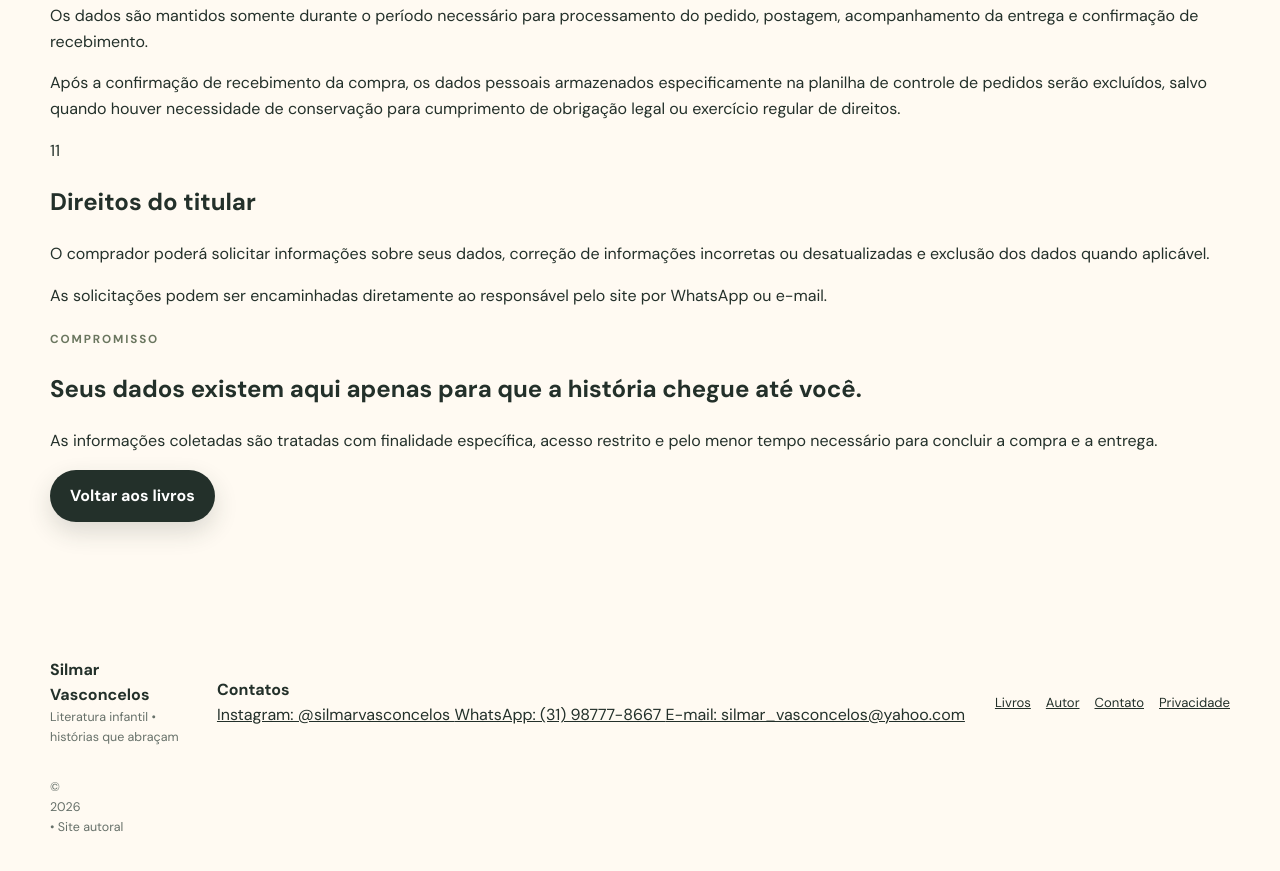
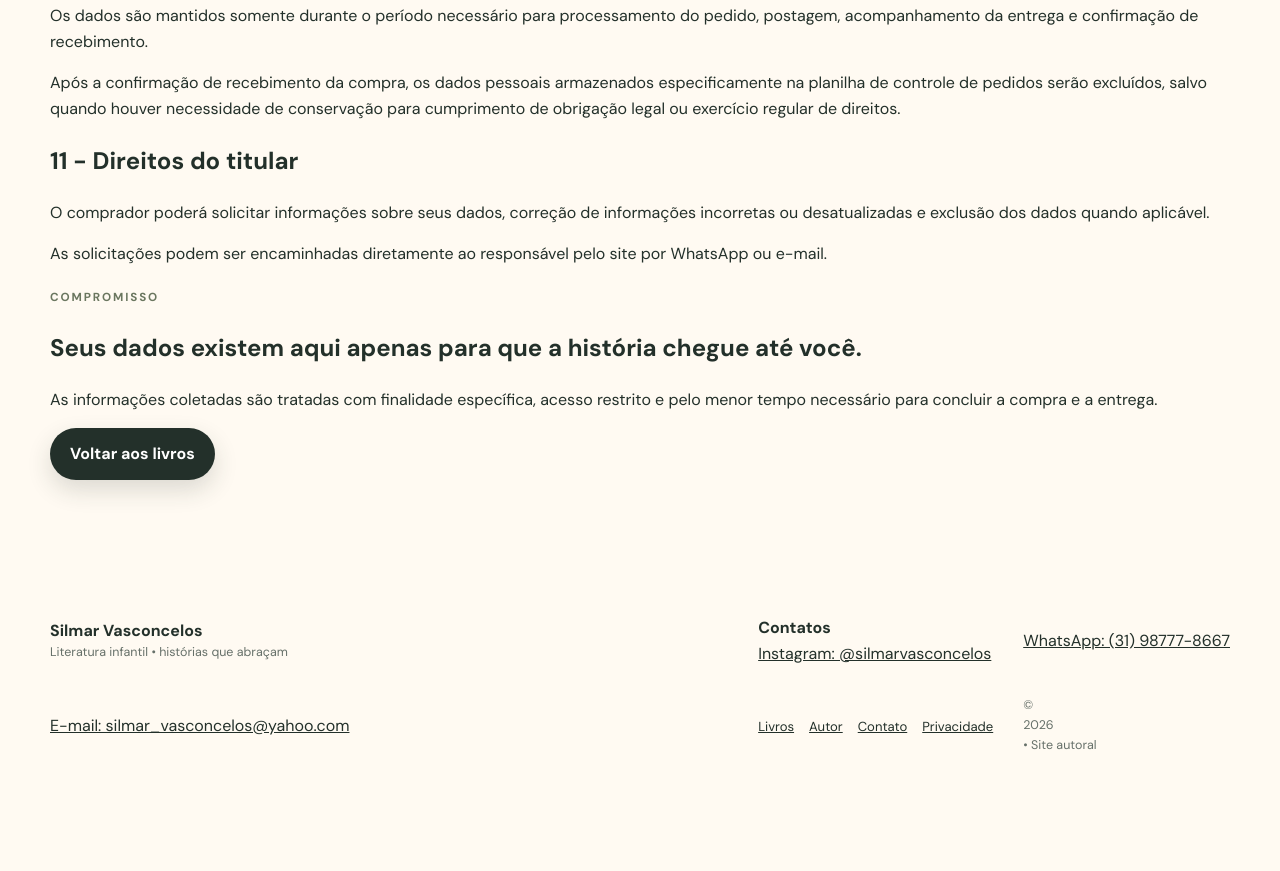
Before and after one commit to SilV1966/livroinfantil, a plain HTML site: page privacidade.html in a window 1280 px wide. Shown: the part 2197-3068 px from the top of the page. After the commit the page ends 3008 px from the top, so only its background shows below. Drawn offline with Linux system fonts and the light colour scheme.

Commit message:
Add section number to rights of data subject

```diff
--- a/privacidade.html
+++ b/privacidade.html
@@ -213,9 +213,8 @@
         </section>
 
         <section class="privacy-block">
-          <span class="privacy-number">11</span>
           <div>
-            <h2>Direitos do titular</h2>
+            <h2>11 - Direitos do titular</h2>
             <p>
               O comprador poderá solicitar informações sobre seus dados, correção de informações
               incorretas ou desatualizadas e exclusão dos dados quando aplicável.
@@ -253,10 +252,14 @@
          target="_blank" rel="noopener noreferrer">
         Instagram: @silmarvasconcelos
       </a>
+    </div>
+    <div class="footer-contact">
       <a href="https://wa.me/5531987778667"
          target="_blank" rel="noopener noreferrer">
         WhatsApp: (31) 98777-8667
       </a>
+    </div>
+    <div class="footer-contact">
       <a href="mailto:silmar_vasconcelos@yahoo.com">
         E-mail: silmar_vasconcelos@yahoo.com
       </a>
```
